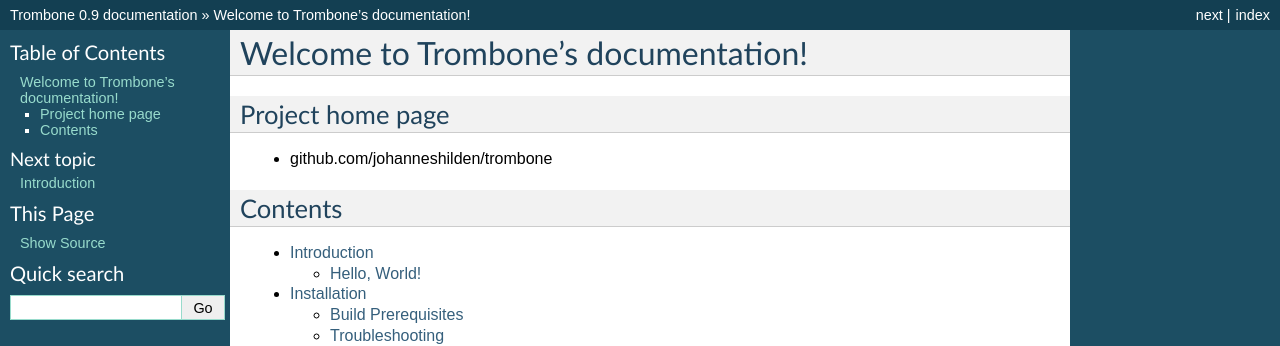
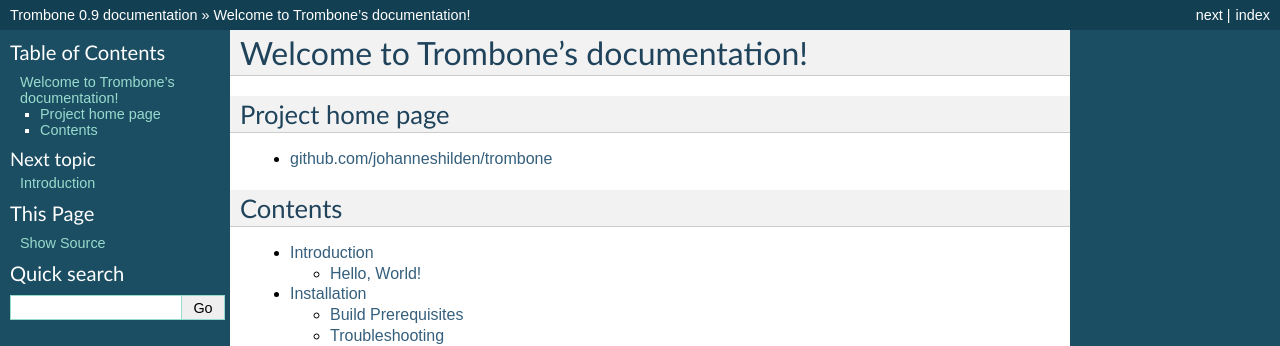
Before and after one commit to laserpants/trombone, a Sphinx documentation site: the page built from docs/index.rst, in a window 1280 px wide. Shown: the top 346 px of the page. Built offline with Sphinx 7.4.7, drawn with Linux system fonts in a browser that asks for light colours.

Commit message:
Update index.rst

```diff
--- a/docs/index.rst
+++ b/docs/index.rst
@@ -9,7 +9,7 @@
 Project home page
 -----------------
 
-* github.com/johanneshilden/trombone
+* `<github.com/johanneshilden/trombone>`_
 
 Contents
 --------
```
